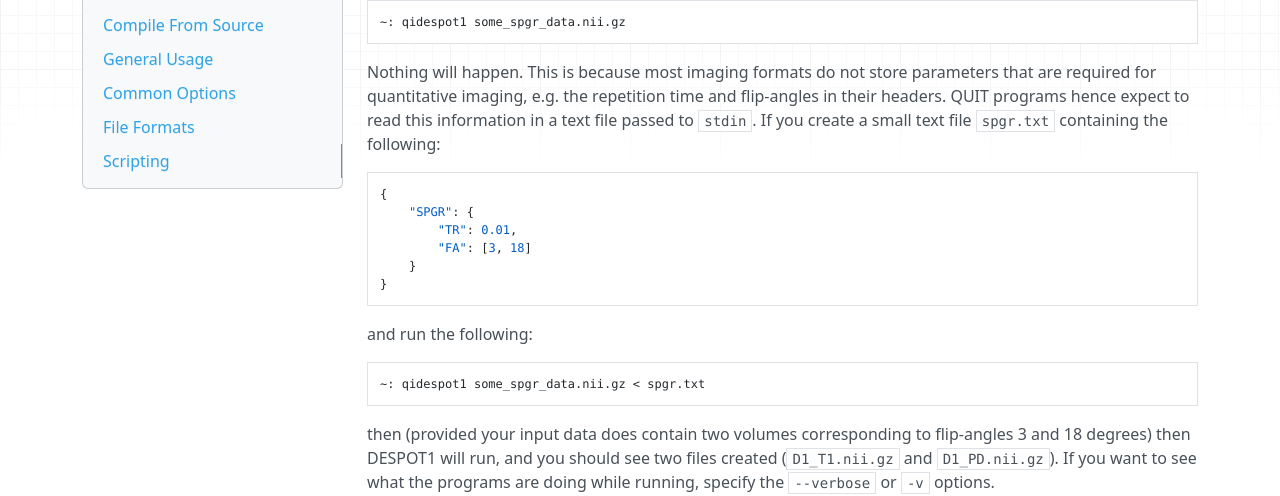
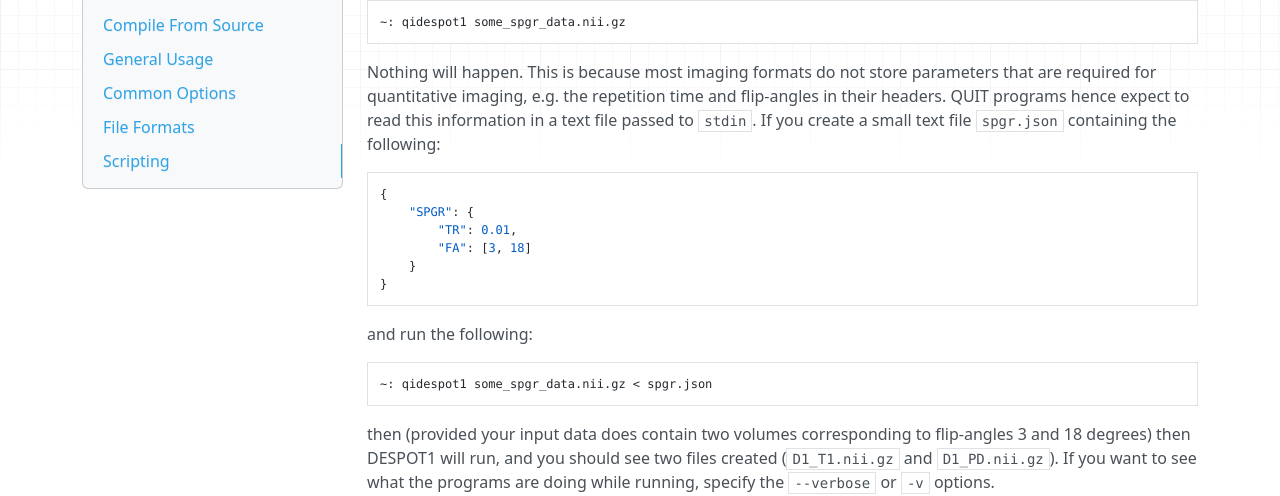
Before and after one commit to spinicist/QUIT, an MkDocs documentation site: the page built from Docs/index.md, in a window 1280 px wide and 900 px high, scrolled down 1762 px. Shown: the part 147-643 px from the top of the window. Built offline with MkDocs 1.6.1, drawn with Linux system fonts in a browser that asks for light colours; nearby versions of some CDN libraries; old or Windows-style settings are respelled for this version of MkDocs.

Commit message:
DOC: Changed all .txt input-file extensions to .json

````diff
--- a/Docs/index.md
+++ b/Docs/index.md
@@ -75,7 +75,7 @@ The first line shows that DESPOT1 expects a single input image, in this case SPG
 ~: qidespot1 some_spgr_data.nii.gz
 ```
 
-Nothing will happen. This is because most imaging formats do not store parameters that are required for quantitative imaging, e.g. the repetition time and flip-angles in their headers. QUIT programs hence expect to read this information in a text file passed to `stdin`. If you create a small text file `spgr.txt` containing the following:
+Nothing will happen. This is because most imaging formats do not store parameters that are required for quantitative imaging, e.g. the repetition time and flip-angles in their headers. QUIT programs hence expect to read this information in a text file passed to `stdin`. If you create a small text file `spgr.json` containing the following:
 
 ```json
 {
@@ -89,7 +89,7 @@ Nothing will happen. This is because most imaging formats do not store parameter
 and run the following:
 
 ```bash
-~: qidespot1 some_spgr_data.nii.gz < spgr.txt
+~: qidespot1 some_spgr_data.nii.gz < spgr.json
 ```
 
 then (provided your input data does contain two volumes corresponding to flip-angles 3 and 18 degrees) then DESPOT1 will run, and you should see two files created (`D1_T1.nii.gz` and `D1_PD.nii.gz`). If you want to see what the programs are doing while running, specify the `--verbose` or `-v` options.
````
Also changed, not shown: Docs/MT.md (+2 -2 lines), Docs/Perfusion.md (+2 -2 lines), Docs/Relaxometry.md (+7 -7 lines), Docs/SSFP.md (+1 -1 lines), Docs/Utilities.md (+2 -2 lines), 4 other files.
